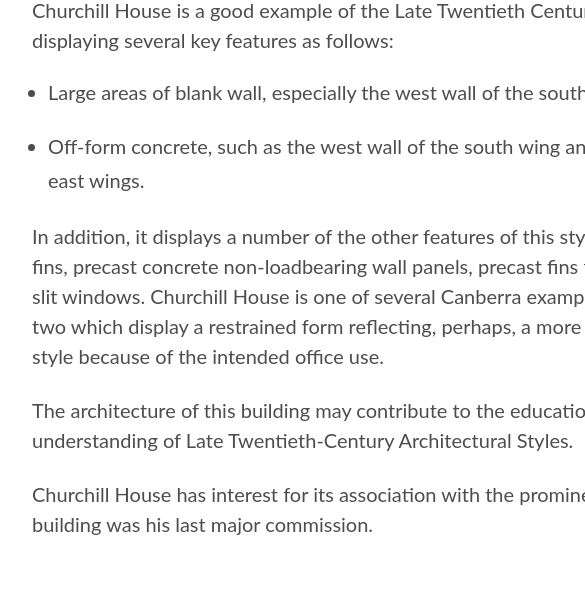
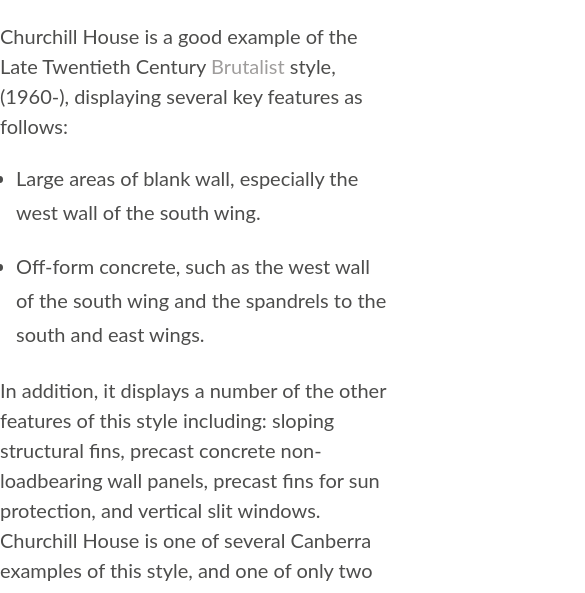
Before and after one commit to Sveta-hub/churchill-house, a plain HTML site: page index.html in a window 390 px wide. Shown: the part 813-1406 px from the top of the page, 585 px wide, since content can reach past the window. Drawn offline with Linux system fonts and the light colour scheme.

Commit message:
Fix on mobile screen

```diff
--- a/assets/css/styles.css
+++ b/assets/css/styles.css
@@ -132,7 +132,7 @@ a:active {
 /*--------- Main containers ----------*/
 
 .wrapper {
-    width: 840px;
+    max-width: 840px;
     margin: 0 auto;
 
 }
@@ -187,7 +187,6 @@ nav ul li a:active {
     background-size: cover;
     background-position: top;
     background-color: #4D4D4C;
-    padding: 5rem 0 0 0;
 }
 
 
@@ -220,7 +219,6 @@ footer p {
 
 .text-container {
     width: 100%;
-    margin: 0 2rem 4rem 2rem;
 }
 
 
```
